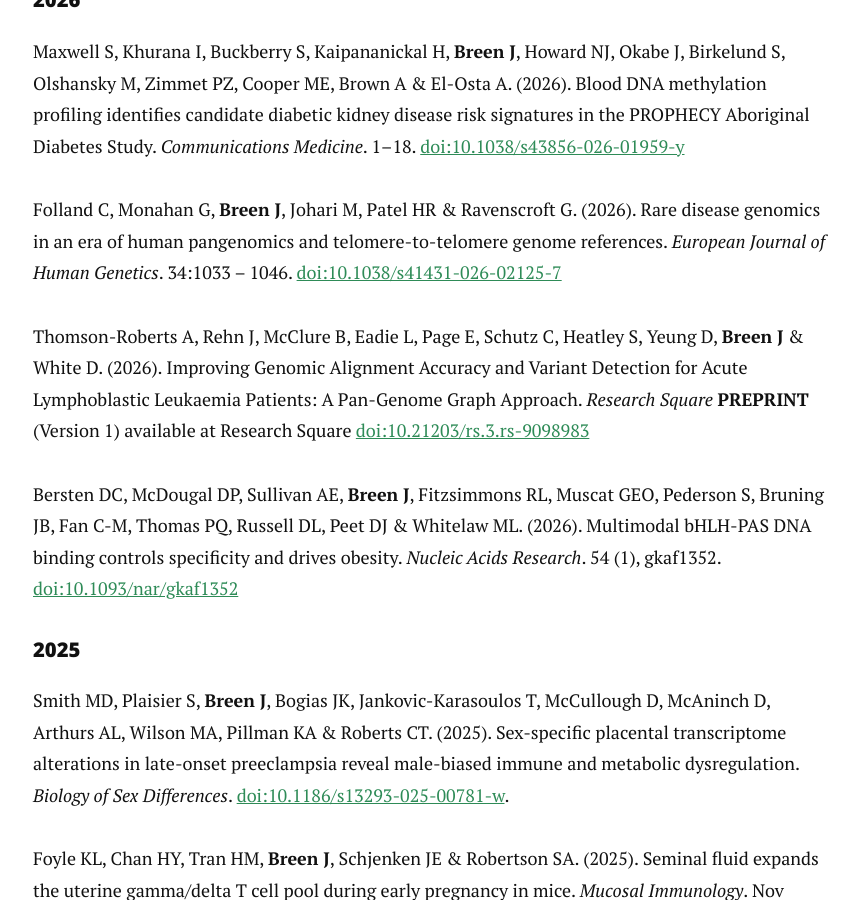
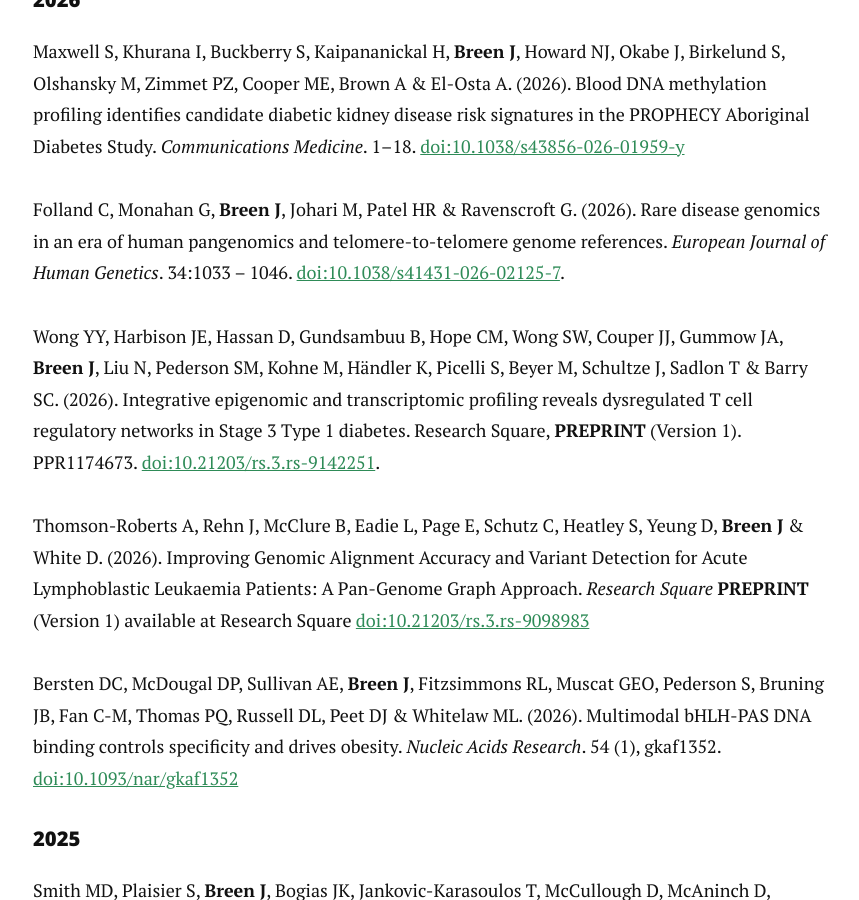
Before and after one commit to jimmybgammyknee/jimmybgammyknee.github.io, a Jekyll site: the page built from cv.md, in a window 1280 px wide and 900 px high, scrolled down 2625 px. Shown: the whole window, without its empty margins (207-1066 px from the left). Built offline with Jekyll 4.4.1, drawn with Linux system fonts in a browser that asks for light colours; nearby versions of some CDN libraries.

Commit message:
Update CV with new publications and references
Added new publications and updated existing references in the CV.

```diff
--- a/cv.md
+++ b/cv.md
@@ -79,7 +79,9 @@
 
 Maxwell S, Khurana I, Buckberry S, Kaipananickal H, **Breen J**, Howard NJ, Okabe J, Birkelund S, Olshansky M, Zimmet PZ, Cooper ME, Brown A & El-Osta A. (2026). Blood DNA methylation profiling identifies candidate diabetic kidney disease risk signatures in the PROPHECY Aboriginal Diabetes Study. _Communications Medicine_. 1–18. [doi:10.1038/s43856-026-01959-y](https://doi.org/10.1038/s43856-026-01959-y)
 
-Folland C, Monahan G, **Breen J**, Johari M, Patel HR & Ravenscroft G. (2026). Rare disease genomics in an era of human pangenomics and telomere-to-telomere genome references. _European Journal of Human Genetics_. 34:1033 – 1046. [doi:10.1038/s41431-026-02125-7](https://doi.org/10.1038/s41431-026-02125-7)
+Folland C, Monahan G, **Breen J**, Johari M, Patel HR & Ravenscroft G. (2026). Rare disease genomics in an era of human pangenomics and telomere-to-telomere genome references. _European Journal of Human Genetics_. 34:1033 – 1046. [doi:10.1038/s41431-026-02125-7](https://doi.org/10.1038/s41431-026-02125-7).
+
+Wong YY, Harbison JE, Hassan D, Gundsambuu B, Hope CM, Wong SW, Couper JJ, Gummow JA, **Breen J**, Liu N, Pederson SM, Kohne M, Händler K, Picelli S, Beyer M, Schultze J, Sadlon T & Barry SC. (2026). Integrative epigenomic and transcriptomic profiling reveals dysregulated T cell regulatory networks in Stage 3 Type 1 diabetes. Research Square, **PREPRINT** (Version 1). PPR1174673. [doi:10.21203/rs.3.rs-9142251](https://doi.org/10.21203/rs.3.rs-9142251/v1).
 
 Thomson-Roberts A, Rehn J, McClure B, Eadie L, Page E, Schutz C, Heatley S, Yeung D, **Breen J** & White D. (2026). Improving Genomic Alignment Accuracy and Variant Detection for Acute Lymphoblastic Leukaemia Patients: A Pan-Genome Graph Approach. _Research Square_ **PREPRINT** (Version 1) available at Research Square [doi:10.21203/rs.3.rs-9098983](https://doi.org/10.21203/rs.3.rs-9098983/v1)
 
```
